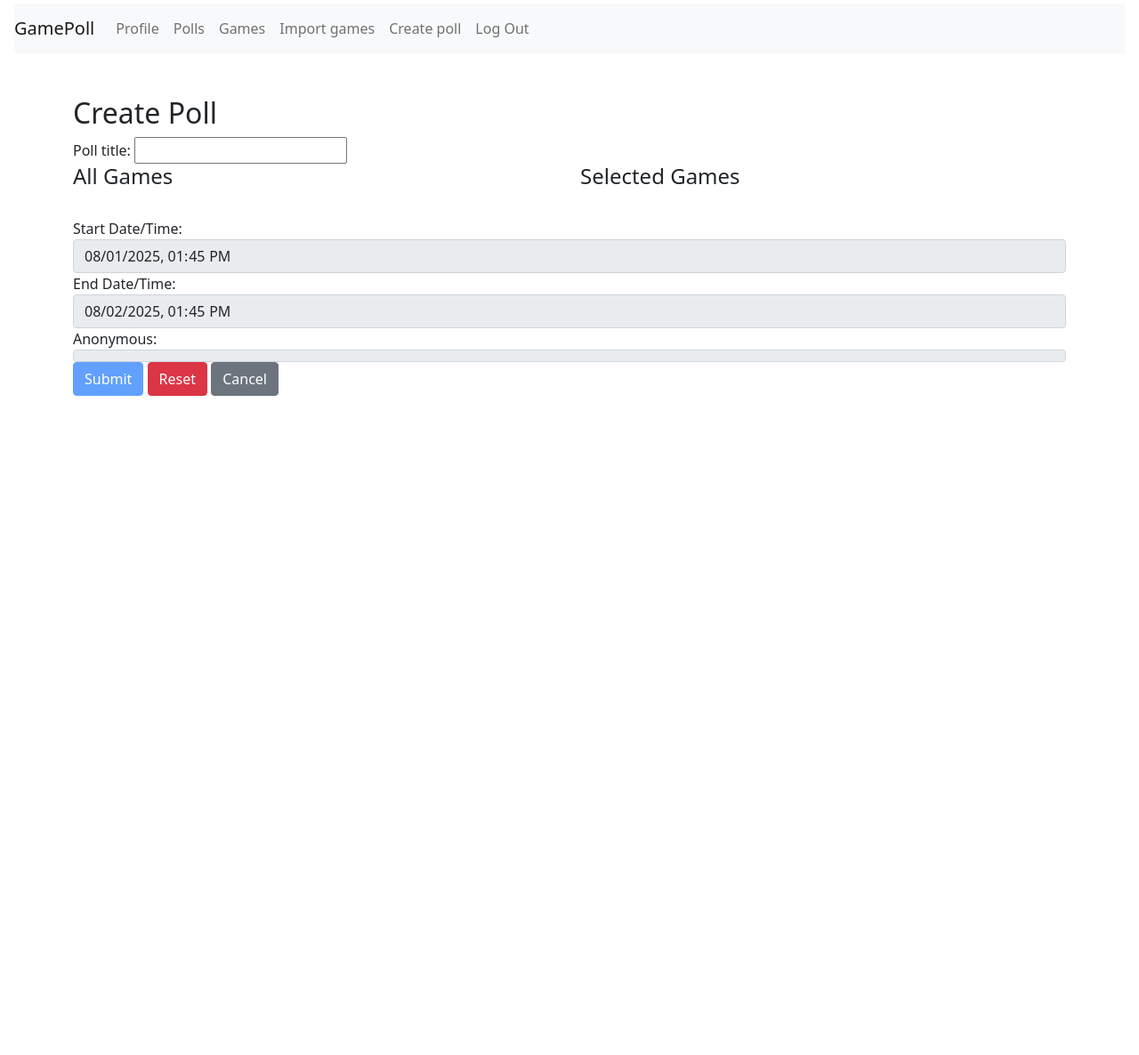
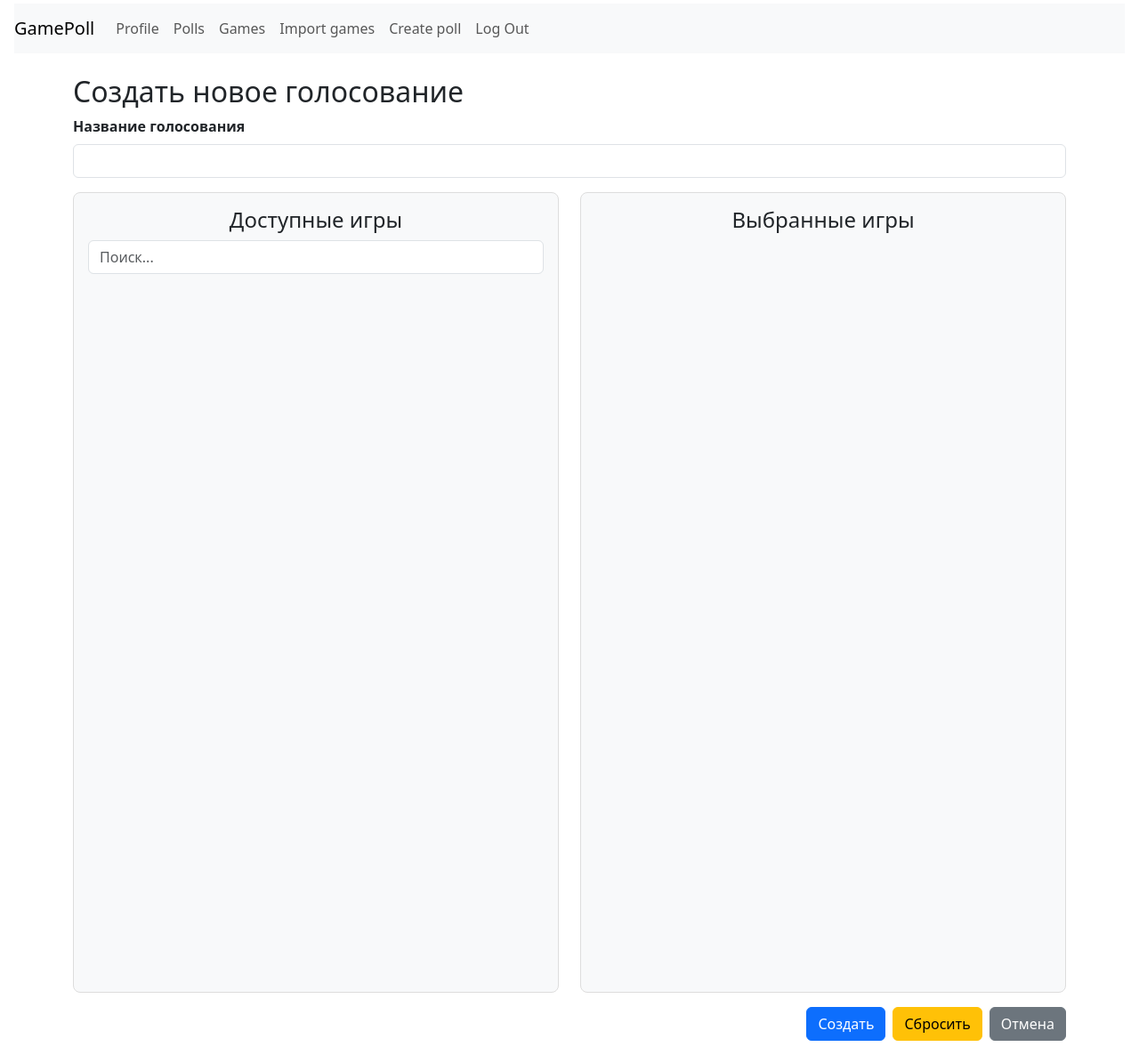
Before and after one commit to iarspider/GamePoll, a Django app: page /poll/add in a window 1280 px wide. Shown: the whole page at 89% size. Before the commit the page ends 445 px from the top, so only its background shows below. Run offline with Django 5.2, Linux system fonts and the light colour scheme; the visitor is signed in with stand-in values (Sample User, id 1); data that the repository does not hold is empty; parts of the project's set-up code (start-up, migrations or seed data) failed here and were passed over; some libraries are stand-ins or nearby versions.

Commit message:
More tweaks

```diff
--- a/polls/admin_views.py
+++ b/polls/admin_views.py
@@ -93,7 +93,7 @@ def game_edit(request, game_id):
 
         # Redirect to the "games/" page upon successful submission
         return redirect(reverse("game_list"))
-    game = get_object_or_404(Game, game_id)
+    game = get_object_or_404(Game, id=game_id)
 
     return render(request, "polls/game_add.html", {"game": game})
 
@@ -103,12 +103,10 @@ def game_list(request):
     if not request.user.is_superuser:
         raise PermissionDenied()
 
-    paginator = Paginator(Game.objects.all(), 10, allow_empty_first_page=True)
-    page_no = request.GET.get("page", 1)
-    page_obj = paginator.get_page(page_no)
+    games_qs = Game.objects.order_by("completed", "-id").all()
 
     return render(
-        request, "polls/game_list.html", context={"games": page_obj, "can_edit": False}
+        request, "polls/game_list.html", context={"games": games_qs, "can_edit": False}
     )
 
 
@@ -202,9 +200,23 @@ def poll_add(request):
 
 
 @login_required
-def poll_toggle_lock(request, poll_id, new_status):
+def poll_toggle_lock(request, poll_id=None, new_status=None):
     if not request.user.is_superuser:
         raise PermissionDenied()
+
+    if request.method == "POST":
+        poll_id = request.POST.get("poll_id")
+        new_status = request.POST.get("new_status")
+        try:
+            poll = Poll.objects.get(id=poll_id)
+        except Poll.DoesNotExist:
+            return HttpResponseRedirect(reverse("poll_list"))
+
+        if new_status in dict(Poll.STATUS_CHOICES):
+            poll.status = new_status
+            poll.save(update_fields=["status"])
+
+        return HttpResponseRedirect(reverse("poll_list"))
 
     try:
         poll = Poll.objects.get(id=poll_id)
@@ -219,29 +231,12 @@ def poll_toggle_lock(request, poll_id, new_status):
             "poll_id": poll.id,
             "action": {
                 "active": "Открыть",
-                "closed": "Завершить",
+                "closed": "Остановить",
                 "finished": "Закрыть",
-            },
+            }[new_status],
             "new_status": new_status,
         },
     )
-
-
-@login_required
-def poll_toggle_confirm(request, poll_id):
-    if not request.user.is_superuser:
-        raise PermissionDenied()
-
-    try:
-        poll = Poll.objects.get(id=poll_id)
-    except Poll.DoesNotExist:
-        return HttpResponseRedirect(reverse("poll_list"))
-
-    if request.method == "POST":
-        poll.status = request.data["new_status"]
-        poll.save()
-
-    return HttpResponseRedirect(reverse("poll_list"))
 
 
 @login_required
--- a/polls/static/polls/addvote.js
+++ b/polls/static/polls/addvote.js
@@ -85,7 +85,4 @@ function init_addvote() {
 
     // Exclusion checkboxes functionallity
     $('input[name^="game_"]').click(exclude_click);
-
-    // Update icons on change with smooth transition
-    $('input[type="radio"]').on('change', premium_click);
 }
--- a/polls/static/polls/newpoll.js
+++ b/polls/static/polls/newpoll.js
@@ -52,12 +52,12 @@ function init_new_poll() {
         // Add list
         if (gameItem.closest("#allGamesList").length) {
             gameItem.appendTo("#selectedGamesList");
-            $(this).text("Del");
+            $(this).text("Убрать");
             selectedGameIds.push(gameId);
         } else {
             // Del list
             gameItem.appendTo("#allGamesList");
-            $(this).text("Add");
+            $(this).text("Добавить");
             const index = selectedGameIds.indexOf(gameId);
             selectedGameIds.splice(index, 1);
         }
--- a/polls/templates/polls/layout.html
+++ b/polls/templates/polls/layout.html
@@ -7,12 +7,9 @@
     <meta name="viewport"
           content="width=device-width, initial-scale=1, shrink-to-fit=no">
     <title>{% block title %}GamePoll{% endblock title %}</title>
-        <link href="https://cdn.jsdelivr.net/npm/bootstrap@5.0.2/dist/css/bootstrap.min.css"
-              rel="stylesheet"
-              integrity="sha384-EVSTQN3/azprG1Anm3QDgpJLIm9Nao0Yz1ztcQTwFspd3yD65VohhpuuCOmLASjC"
-              crossorigin="anonymous">
-        <link rel="stylesheet"
-              href="https://cdn.jsdelivr.net/npm/bootstrap-icons@1.11.2/font/bootstrap-icons.min.css">
+    <link href="https://cdn.jsdelivr.net/npm/bootstrap@5.3.7/dist/css/bootstrap.min.css" rel="stylesheet"
+          integrity="sha384-LN+7fdVzj6u52u30Kp6M/trliBMCMKTyK833zpbD+pXdCLuTusPj697FH4R/5mcr" crossorigin="anonymous">
+    <link rel="stylesheet" href="https://cdn.jsdelivr.net/npm/bootstrap-icons@1.13.1/font/bootstrap-icons.min.css">
     <link rel="shortcut icon" type="image/png" href="{% static 'django.201x256.png' %}"/>
     {% block scripts %}{% endblock scripts %}
     {% block styles %}{% endblock styles %}
@@ -72,15 +69,12 @@
     {% endblock %}
 </div>
 <script src="https://cdn.jsdelivr.net/npm/jquery@3.7.1/dist/jquery.min.js"
-                integrity="sha256-/JqT3SQfawRcv/BIHPThkBvs0OEvtFFmqPF/lYI/Cxo="
-                crossorigin="anonymous"></script>
-        <script src="https://cdn.jsdelivr.net/npm/jquery-ui@1.13.2/dist/jquery-ui.min.js"
-                integrity="sha256-lSjKY0/srUM9BE3dPm+c4fBo1dky2v27Gdjm2uoZaL0="
-                crossorigin="anonymous"></script>
+        integrity="sha256-/JqT3SQfawRcv/BIHPThkBvs0OEvtFFmqPF/lYI/Cxo=" crossorigin="anonymous"></script>
+<script src="https://cdn.jsdelivr.net/npm/jquery-ui@1.14.1/dist/jquery-ui.min.js"
+        integrity="sha256-AlTido85uXPlSyyaZNsjJXeCs07eSv3r43kyCVc8ChI=" crossorigin="anonymous"></script>
 <script src="{% static "polls/jquery.ui.touch-punch.js" %}"></script>
-        <script
-            src="https://cdn.jsdelivr.net/npm/bootstrap@5.0.2/dist/js/bootstrap.bundle.min.js"
-            integrity="sha384-MrcW6ZMFYlzcLA8Nl+NtUVF0sA7MsXsP1UyJoMp4YLEuNSfAP+JcXn/tWtIaxVXM"
+<script src="https://cdn.jsdelivr.net/npm/bootstrap@5.3.7/dist/js/bootstrap.bundle.min.js"
+        integrity="sha384-ndDqU0Gzau9qJ1lfW4pNLlhNTkCfHzAVBReH9diLvGRem5+R9g2FzA8ZGN954O5Q"
         crossorigin="anonymous"></script>
 </body>
 </html>
--- a/polls/templates/polls/poll_add.html
+++ b/polls/templates/polls/poll_add.html
@@ -1,65 +1,117 @@
-<!-- create_poll.html -->
 {% extends 'polls/layout.html' %}
 {% load static %}
 
 {% block scripts %}
 <script src="{% static 'polls/newpoll.js' %}"></script>
+<script>
+document.addEventListener("DOMContentLoaded", () => {
+  init_new_poll();
+
+  // Фильтр по названию
+  const searchInput = document.getElementById("gameSearch");
+  searchInput.addEventListener("input", () => {
+    const filter = searchInput.value.toLowerCase();
+    document.querySelectorAll("#allGamesList li").forEach(li => {
+      const name = li.querySelector("span").textContent.toLowerCase();
+      li.style.display = name.includes(filter) ? "" : "none";
+    });
+  });
+});
+</script>
 {% endblock %}
+
+{% block styles %}
+<style>
+  .games-panel {
+    border: 1px solid #ddd;
+    border-radius: 8px;
+    padding: 1rem;
+    background: #f8f9fa;
+    display: flex;
+    flex-direction: column;
+    height: 900px;
+  }
+  .games-panel h4 {
+    margin-bottom: 0.5rem;
+    text-align: center;
+  }
+  .games-panel .list-group {
+    flex: 1;
+    overflow-y: auto;
+    margin-top: 0.5rem;
+  }
+  .list-group-item {
+    display: flex;
+    align-items: center;
+    justify-content: space-between;
+    gap: 1rem;
+  }
+  .list-group-item img {
+    max-width: 60px;
+    border-radius: 4px;
+  }
+</style>
+{% endblock %}
+
 {% block content %}
-    <div class="container mt-5">
-        <h2>Create Poll</h2>
+<div class="container mt-4">
+  <h2>Создать новое голосование</h2>
 
   <form action="{% url 'poll_add' %}" method="post" id="createPollForm">
     {% csrf_token %}
 
-            <div class="form-group">
-                <label for="title">Poll title:</label>
-                <input type="text" id="title" name="title" maxlength="255" required>
+    <div class="mb-3">
+      <label for="title" class="form-label fw-bold">Название голосования</label>
+      <input type="text" id="title" name="title" maxlength="255" class="form-control" required>
     </div>
 
     <div class="row">
-                <!-- Left List: All Games -->
       <div class="col-md-6">
-                    <h4>All Games</h4>
+        <div class="games-panel">
+          <h4>Доступные игры</h4>
+          <input type="text" id="gameSearch" placeholder="Поиск..." class="form-control mb-2">
           <ul id="allGamesList" class="list-group">
             {% for game in games %}
             <li class="list-group-item" data-game-id="{{ game.id }}">
-                                <img src="{{ game.small_logo_url }}" alt="{{ game.name }} Logo" class="img-thumbnail" style="max-width: 184px;">
-                                {{ game.name }}
-                                <button type="button" class="btn btn-primary btn-sm move-btn">Add</button>
+              <img src="{{ game.small_logo_url }}" alt="{{ game.name }}">
+              <span>{{ game.name }}</span>
+              <button type="button" class="btn btn-outline-primary btn-sm move-btn">Добавить</button>
             </li>
             {% endfor %}
           </ul>
         </div>
+      </div>
 
-                <!-- Right List: Selected Games -->
       <div class="col-md-6">
-                    <h4>Selected Games</h4>
-                    <ul id="selectedGamesList" class="list-group connectedSortable">
-                        <!-- Right list will be populated dynamically using JavaScript -->
-                    </ul>
+        <div class="games-panel">
+          <h4>Выбранные игры</h4>
+          <ul id="selectedGamesList" class="list-group connectedSortable"></ul>
+        </div>
       </div>
     </div>
 
-            <div class="form-group mt-4">
-                <label for="start_date">Start Date/Time:</label>
+    <input type="hidden" name="selectedIds" aria-hidden="true"/>
+<!--
+    <div class="mt-3">
+      <label for="start_date" class="form-label fw-bold">Дата начала</label>
       <input type="datetime-local" class="form-control" id="start_date" name="start_date" required disabled>
     </div>
-            <div class="form-group">
-                <label for="end_date">End Date/Time:</label>
+
+    <div class="mt-3">
+      <label for="end_date" class="form-label fw-bold">Дата окончания</label>
       <input type="datetime-local" class="form-control" id="end_date" name="end_date" required disabled>
     </div>
-            <div class="form-group">
-                <label for="anonymous">Anonymous:</label>
-                <input type="checkbox" class="form-control" id="anonymous" name="anonymous" disabled>
+
+    <div class="form-check mt-3">
+      <input type="checkbox" class="form-check-input" id="anonymous" name="anonymous" disabled>
+      <label class="form-check-label" for="anonymous">Анонимное голосование</label>
     </div>
-            <input type="hidden" aria-hidden="true" name="selectedIds"/>
-            <button type="submit" class="btn btn-primary" id="submitBtn">Submit</button>
-            <button type="button" class="btn btn-danger" id="resetBtn">Reset</button>
-            <a href="{% url 'poll_list' %}" class="btn btn-secondary">Cancel</a>
+-->
+    <div class="d-flex justify-content-end gap-2 mt-3">
+      <button type="submit" class="btn btn-primary">Создать</button>
+      <button type="button" class="btn btn-warning" id="resetBtn">Сбросить</button>
+      <a href="{% url 'poll_list' %}" class="btn btn-secondary">Отмена</a>
+    </div>
   </form>
 </div>
-    <script>
-        document.addEventListener("DOMContentLoaded", init_new_poll);
-    </script>
 {% endblock %}
--- a/polls/urls.py
+++ b/polls/urls.py
@@ -19,7 +19,9 @@ poll_patterns = [
         admin_views.poll_toggle_lock,
         name="poll_toggle_lock",
     ),
-    path("toggle_lock_confirm/<int:poll_id>", admin_views.poll_toggle_confirm, name="poll_toggle_confirm"),
+    path("toggle_lock/",
+         admin_views.poll_toggle_lock,
+         name="poll_toggle_lock_confirm"),
     path("stats/<int:poll_id>", views.poll_stats, name="poll_stats"),
     path("details/<int:poll_id>", admin_views.poll_detailed_stats, name="poll_details"),
 ]
```
Also changed, not shown: polls/templates/polls/game_list.html (+56 -96 lines), polls/templates/polls/poll_list.html (+25 -18 lines), polls/templates/polls/poll_toggle_lock.html (+6 -5 lines). Lines whose indentation alone changed are shown as unchanged.
